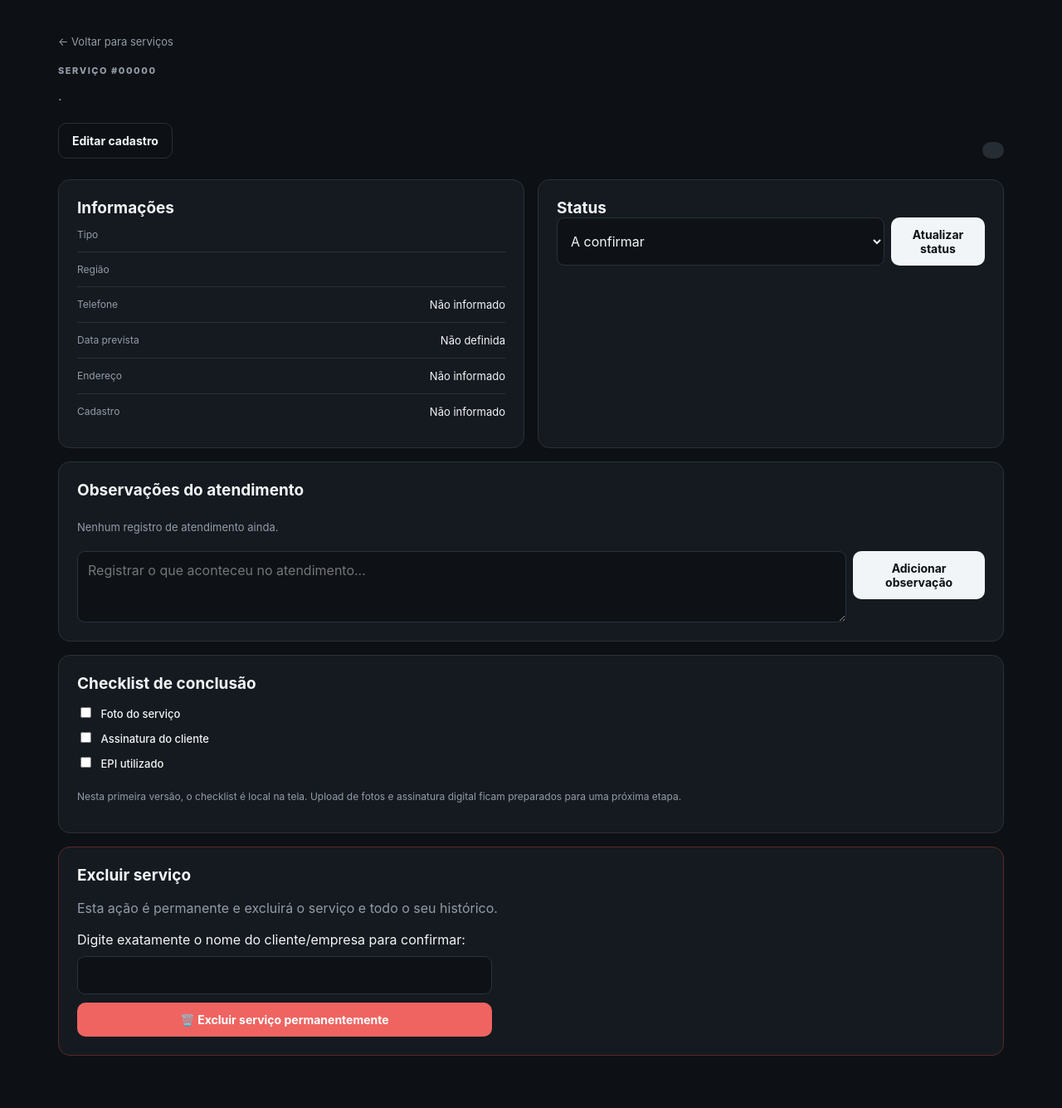
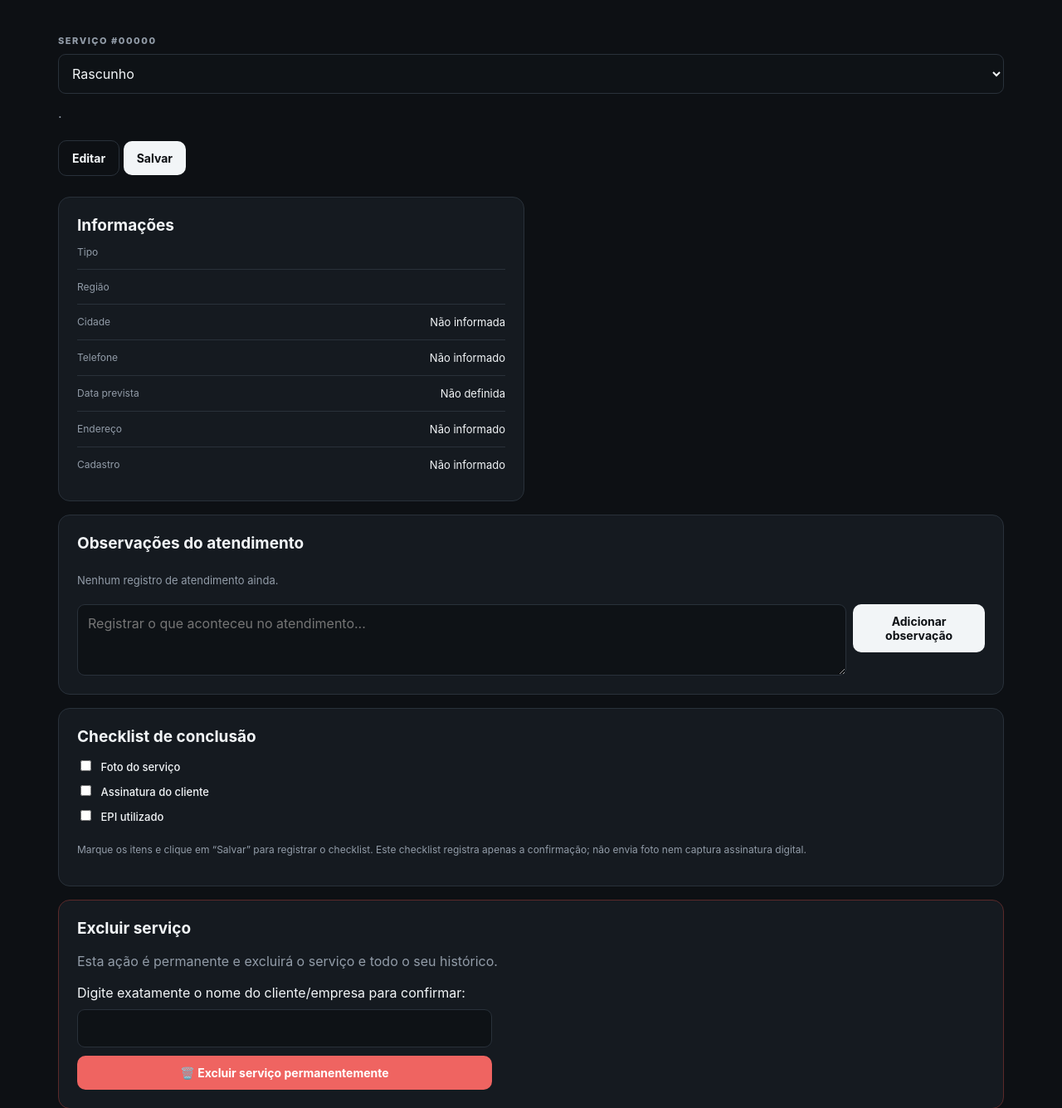
Before and after one commit to aquilajts/assistencia_snapon, a Flask app: template templates/detalhes.html in a window 1280 px wide. Shown: the part 68-1403 px from the top of the page at 83% size. Before the commit the page ends 1340 px from the top, so only its background shows below. Run offline with Flask 3, Linux system fonts and the light colour scheme; the template is opened without the code that fills it, so the values that code supplies are empty.

Commit message:
Refactor service detail template with status form

```diff
--- a/templates/detalhes.html
+++ b/templates/detalhes.html
@@ -2,18 +2,40 @@
 {% block title %}Serviço #{{ servico['id'] }}{% endblock %}
 {% block content %}
 
-<div class="page-head split">
-    <div>
-        <a class="back" href="{{ url_for('servicos') }}">← Voltar para serviços</a>
+<div class="page-head service-detail-head">
+    <div class="service-heading-row">
         <p class="eyebrow">SERVIÇO #{{ "%05d"|format(servico['id']) }}</p>
+        <form method="post"
+              id="statusForm"
+              action="{{ url_for('alterar_status', servico_id=servico['id']) }}"
+              class="status-select-form">
+            <select name="status" aria-label="Status do serviço">
+                {% for st in [
+                    "Rascunho",
+                    "A confirmar",
+                    "Agendado",
+                    "Finalizado Bling",
+                    "Concluído",
+                    "Problema / Retorno necessário"
+                ] %}
+                <option {% if st == servico['status'] %}selected{% endif %}>
+                    {{ st }}
+                </option>
+                {% endfor %}
+            </select>
+        </form>
+    </div>
+
+    <div class="service-title-row">
+        <div>
         <h1>{{ servico['cliente'] }}</h1>
         <p class="muted">{{ servico['tipo'] }} · {{ servico['regiao'] }}</p>
-        <a class="button ghost" href="{{ url_for('editar_servico', servico_id=servico['id']) }}">Editar cadastro</a>
+        </div>
+        <div class="service-actions">
+            <a class="button ghost compact-button" href="{{ url_for('editar_servico', servico_id=servico['id']) }}">Editar</a>
+            <button class="button primary compact-button" type="submit" form="statusForm">Salvar</button>
+        </div>
     </div>
-
-    <span class="big-status {{ 'done' if servico['status']=='Concluído' else '' }}">
-        {{ servico['status'] }}
-    </span>
 </div>
 
 <div class="detail-grid">
@@ -30,6 +52,11 @@
             <div>
                 <dt>Região</dt>
                 <dd>{{ servico['regiao'] }}</dd>
+            </div>
+
+            <div>
+                <dt>Cidade</dt>
+                <dd>{{ servico.get('cidade') or 'Não informada' }}</dd>
             </div>
 
             <div>
@@ -73,34 +100,6 @@
         </dl>
     </section>
 
-    <section class="panel">
-        <h2>Status</h2>
-
-        <form method="post"
-              action="{{ url_for('alterar_status', servico_id=servico['id']) }}"
-              class="status-form">
-
-            <select name="status">
-                {% for st in [
-                    "A confirmar",
-                    "Agendado",
-                    "Em andamento",
-                    "Concluído",
-                    "Problema / Retorno necessário"
-                ] %}
-                <option {% if st == servico['status'] %}selected{% endif %}>
-                    {{ st }}
-                </option>
-                {% endfor %}
-            </select>
-
-            <button class="button primary" type="submit">
-                Atualizar status
-            </button>
-        </form>
-
-    </section>
-
 </div>
 
 <section class="panel">
@@ -116,7 +115,7 @@
     <div class="timeline">
         {% for h in historico %}
         <article>
-            <time>{{ h['criado_em']|replace('T',' ') }}</time>
+            <time>{{ h['criado_em_formatado'] }}</time>
             <p>{{ h['texto'] }}</p>
         </article>
         {% else %}
@@ -143,23 +142,32 @@
     <h2>Checklist de conclusão</h2>
 
     <label>
-        <input type="checkbox">
+        <input type="checkbox"
+               name="foto_servico"
+               form="statusForm"
+               {% if servico.get('foto_servico') %}checked{% endif %}>
         Foto do serviço
     </label>
 
     <label>
-        <input type="checkbox">
+        <input type="checkbox"
+               name="assinatura_cliente"
+               form="statusForm"
+               {% if servico.get('assinatura_cliente') %}checked{% endif %}>
         Assinatura do cliente
     </label>
 
     <label>
-        <input type="checkbox">
+        <input type="checkbox"
+               name="epi_utilizado"
+               form="statusForm"
+               {% if servico.get('epi_utilizado') %}checked{% endif %}>
         EPI utilizado
     </label>
 
     <p class="muted small">
-        Nesta primeira versão, o checklist é local na tela.
-        Upload de fotos e assinatura digital ficam preparados para uma próxima etapa.
+        Marque os itens e clique em “Salvar” para registrar o checklist.
+        Este checklist registra apenas a confirmação; não envia foto nem captura assinatura digital.
     </p>
 </section>
 
```
